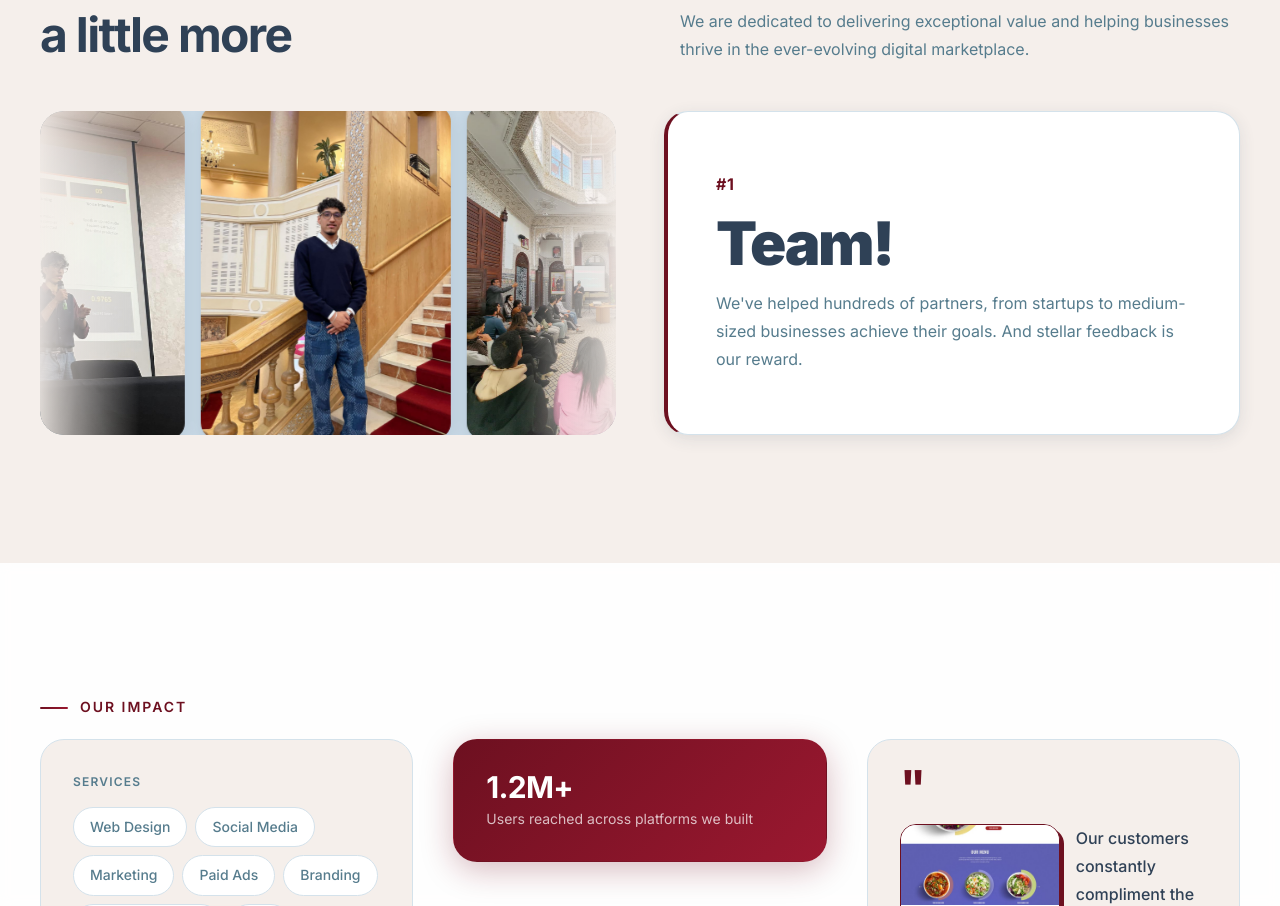
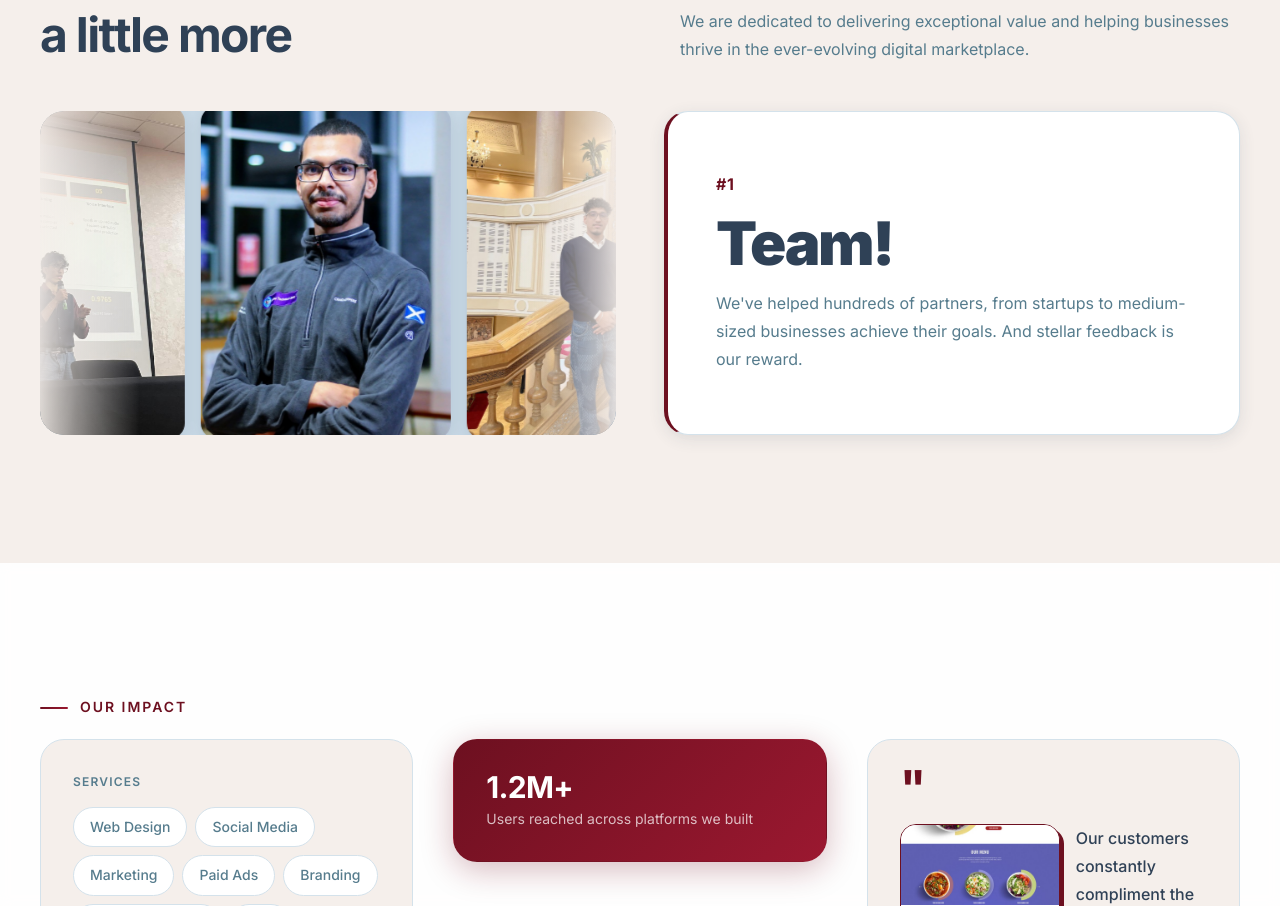
Before and after one commit to AymanChabbaki/tech-hermanos-org, a React (Vite) app in the folder frontend/: page / in a window 1280 px wide. Shown: the part 1024-1930 px from the top of the page. Built offline with nearby package versions, Linux system fonts and the light colour scheme.

Commit message:
feat: implement TeamSlider component and add Badr Jamaaoui profile image

```diff
--- a/frontend/src/components/sections/About/TeamSlider.tsx
+++ b/frontend/src/components/sections/About/TeamSlider.tsx
@@ -3,6 +3,7 @@ import styles from './TeamSlider.module.css'
 const teamImages = [
   { src: '/team/ayman_chabbaki1.jpeg', alt: 'Ayman Chabbaki' },
   { src: '/team/yahya_najm1.jpeg', alt: 'Yahya Najm' },
+  { src: '/team/badr_jamaaoui.jpg', alt: 'Badr eddine Jamaaoui' },
   { src: '/team/ayman_chabbaki2.jpeg', alt: 'Ayman Chabbaki' },
   { src: '/team/yahya_najm2.jpeg', alt: 'Yahya Najm' },
 ]
```
Also changed, not shown: frontend/public/team/badr_jamaaoui.jpg (added).
